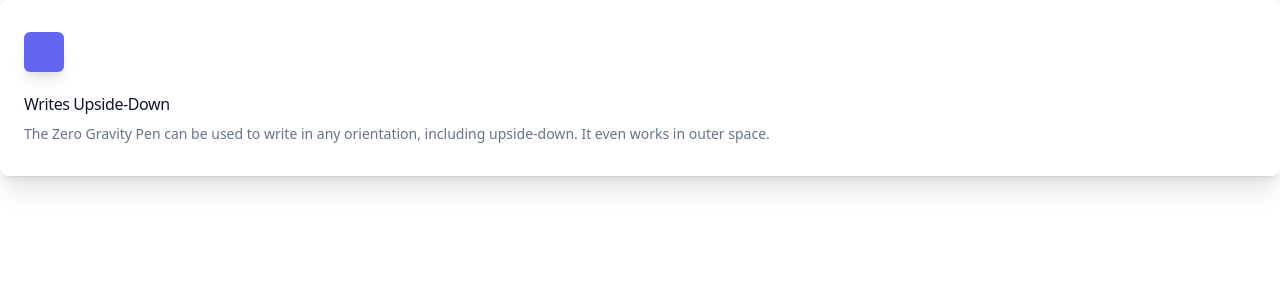
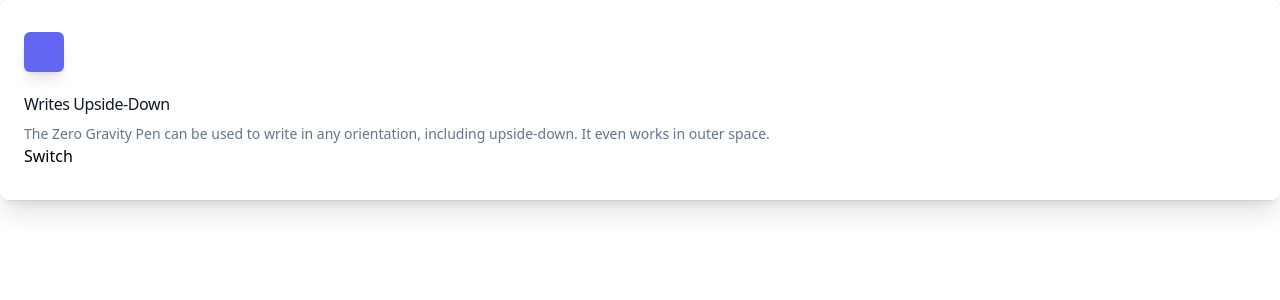
Before and after one commit to mitsuya-creator/Profile, a React (Vite) app: page / in a window 1280 px wide. Shown: the top 300 px of the page. Built offline with nearby package versions, Linux system fonts and the light colour scheme.

Commit message:
Add: added darkmode function

```diff
--- a/src/components/App.jsx
+++ b/src/components/App.jsx
@@ -1,4 +1,5 @@
 import React from "react"
+import { toggleDarkMode } from "../utils/darkmode"
 
 function App() {
   return (
@@ -12,6 +13,7 @@ function App() {
       <p className="text-slate-500 dark:text-slate-400 mt-2 text-sm">
         The Zero Gravity Pen can be used to write in any orientation, including upside-down. It even works in outer space.
       </p>
+      <button onClick={toggleDarkMode}>Switch</button>
     </div>
   )
 }
--- /dev/null
+++ b/src/utils/darkmode.js
@@ -0,0 +1,5 @@
+const root = document.querySelector("html")
+root.setAttribute("class", "")
+export function toggleDarkMode() {
+    root.classList.contains("dark") ? root.classList.remove("dark") : root.classList.add("dark")
+}
```
